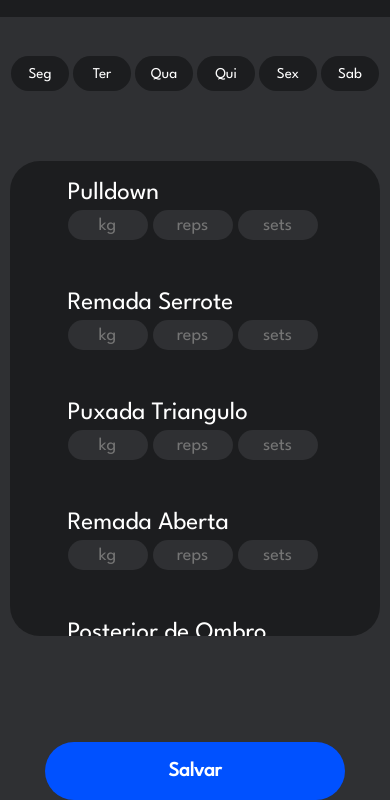
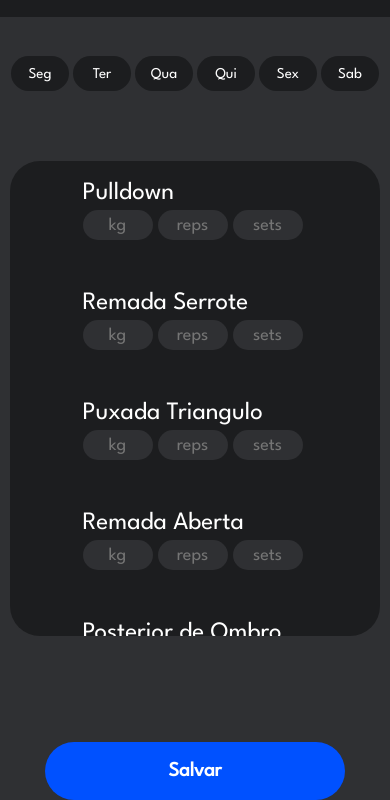
Before and after one commit to AdemirCarter/CarterACM, a plain HTML site: page index.html in a window 390 px wide. Shown: the part 44-844 px from the top of the page. Drawn offline with Linux system fonts and the light colour scheme.

Commit message:
Add files via upload

```diff
--- a/index.css
+++ b/index.css
@@ -82,7 +82,7 @@
 
     #ficha .fichas input {
         height: 30px;
-        width: 80px;
+        width: 70px;
         margin-right: 5px;
         border: none;
         background-color: rgb(47, 48, 51);
```
